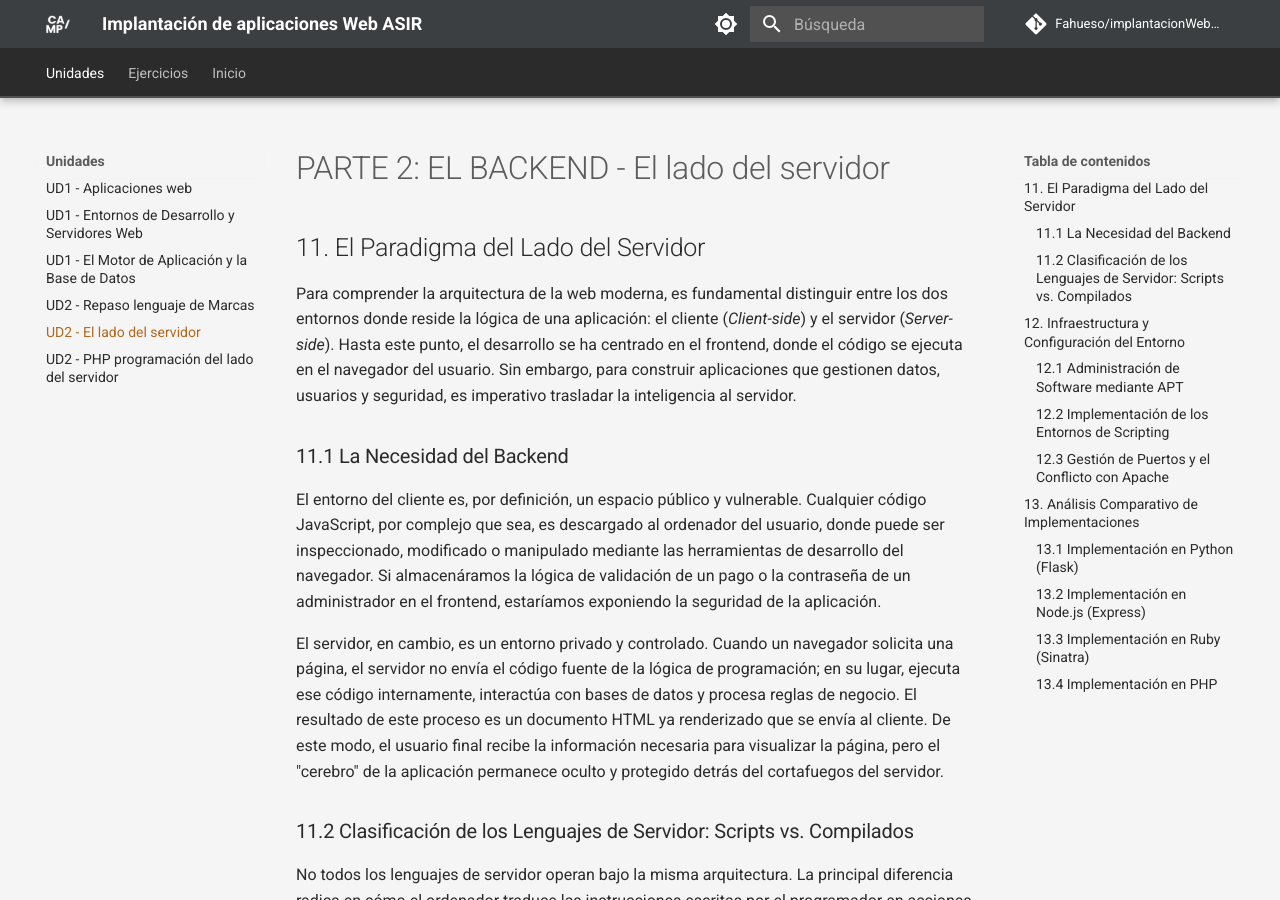
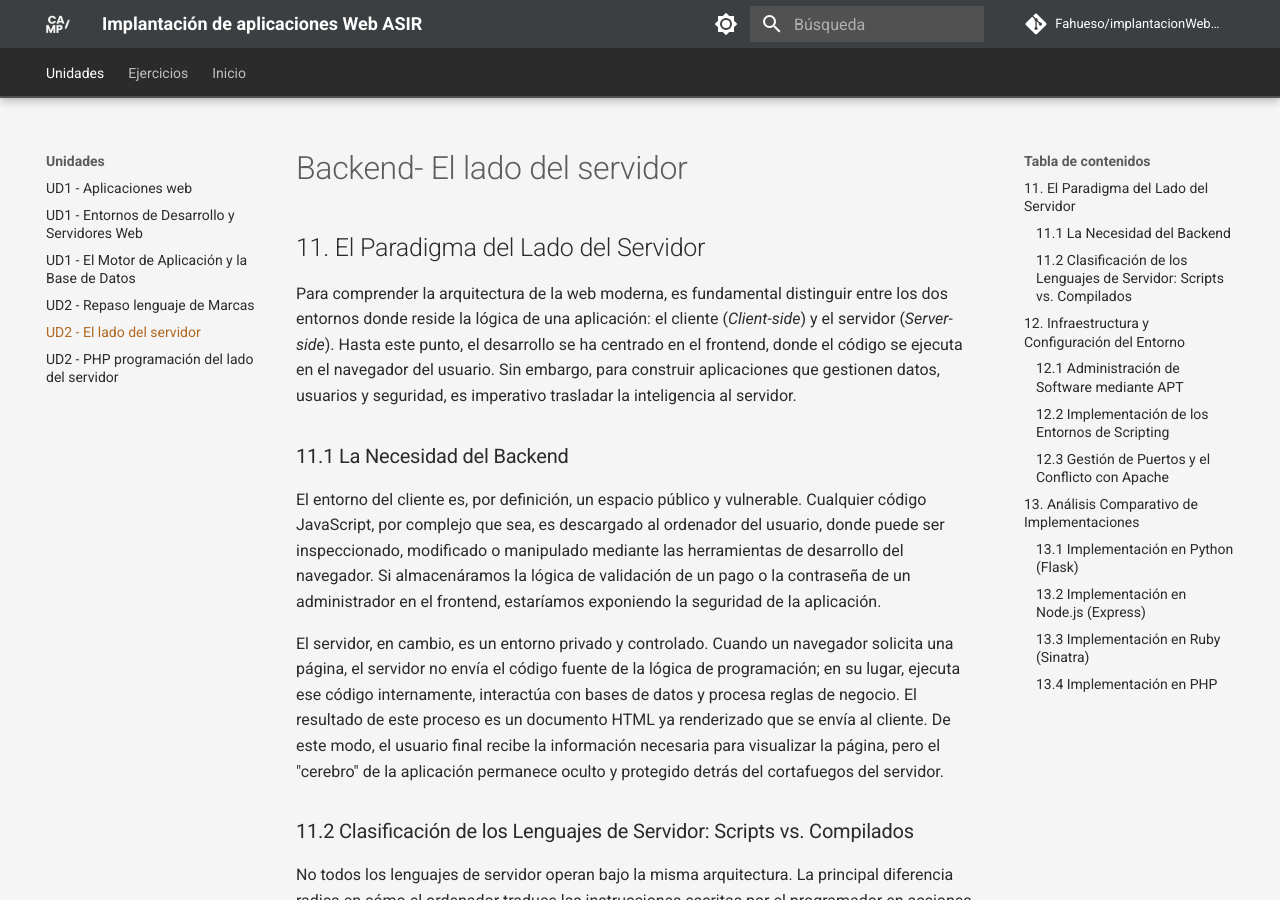
Before and after one commit to Fahueso/implantacionWebASIR, an MkDocs documentation site: the page built from docs/unidades/ud02b.md, in a window 1280 px wide and 900 px high. Built offline with MkDocs 1.6.1 and Material for MkDocs 9.7.7, drawn with Linux system fonts in a browser that asks for light colours; comment, search, counter and statistics services are not loaded.

Commit message:
Ajustes título

```diff
--- a/docs/unidades/ud02b.md
+++ b/docs/unidades/ud02b.md
@@ -1,5 +1,5 @@
 
-# PARTE 2: EL BACKEND - El lado del servidor
+# Backend- El lado del servidor
 
 ## 11. El Paradigma del Lado del Servidor
 
```
